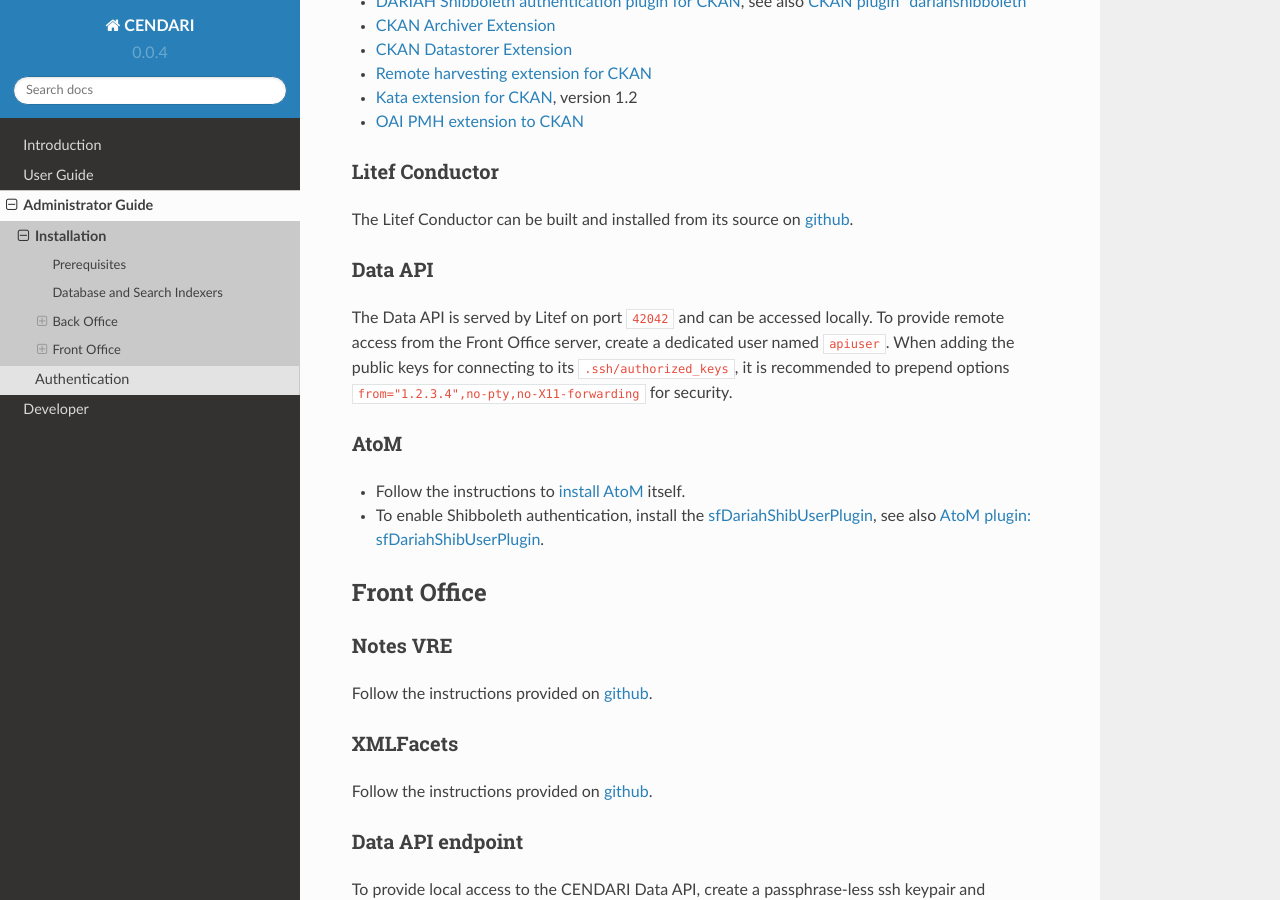
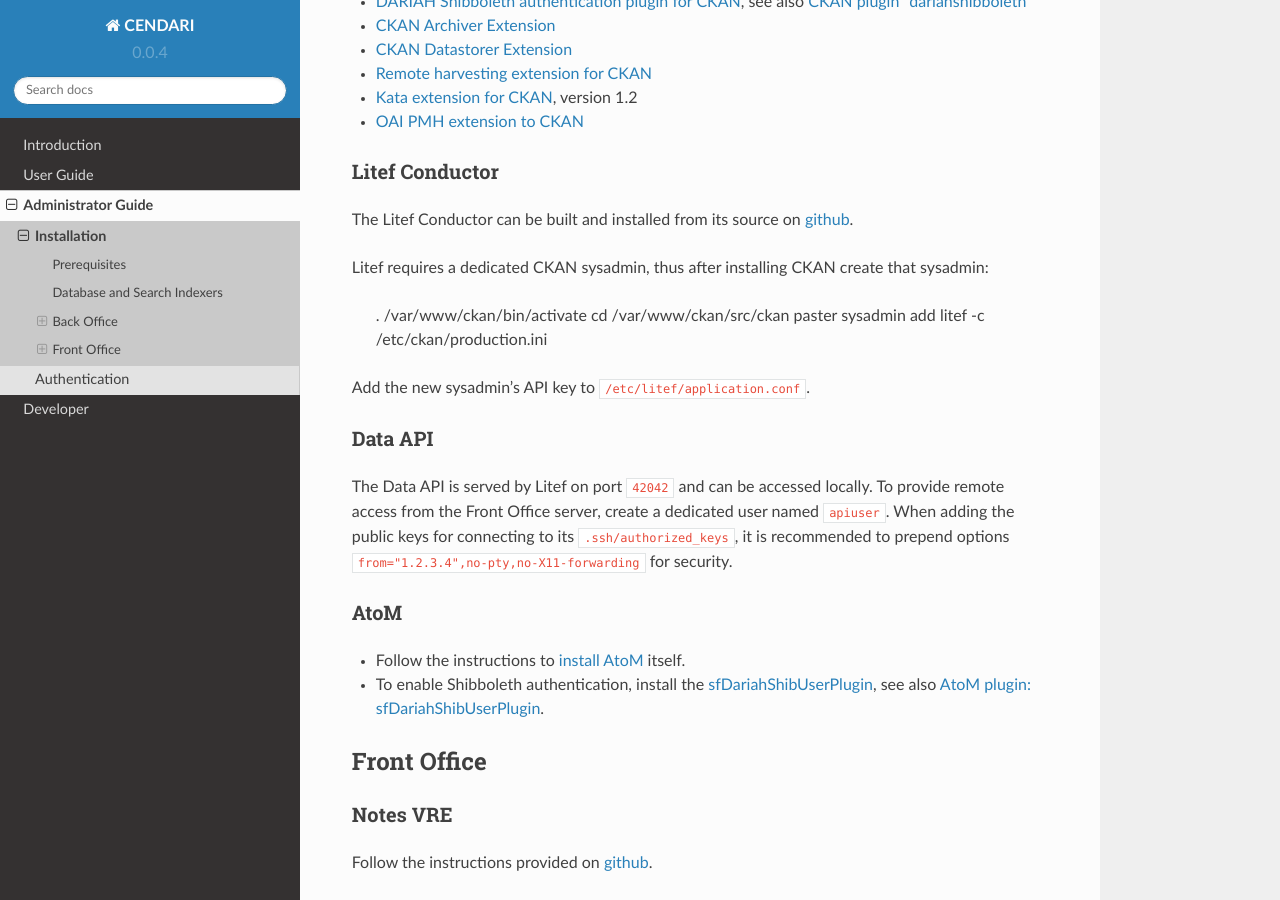
Before and after one commit to CENDARI/documentation, a Sphinx documentation site: the page built from source/admin/installation.rst, in a window 1280 px wide and 900 px high, scrolled down 1558 px. Built offline with Sphinx 7.4.7 and the Read the Docs theme 2.0.0, drawn with Linux system fonts in a browser that asks for light colours; pages that are not in the unit, such as notebooks, are missing from menus.

Commit message:
add litef's ckan sysadmin requirement

```diff
--- a/source/admin/installation.rst
+++ b/source/admin/installation.rst
@@ -56,6 +56,14 @@
 
 The Litef Conductor can be built and installed from its source on `github <https://github.com/ivan-cukic/litef-conductor>`_.
 
+Litef requires a dedicated CKAN sysadmin, thus after installing CKAN create that sysadmin:
+
+  . /var/www/ckan/bin/activate
+  cd /var/www/ckan/src/ckan
+  paster sysadmin add litef -c /etc/ckan/production.ini
+
+Add the new sysadmin's API key to ``/etc/litef/application.conf``.
+
 Data API
 ^^^^^^^^
 
```
